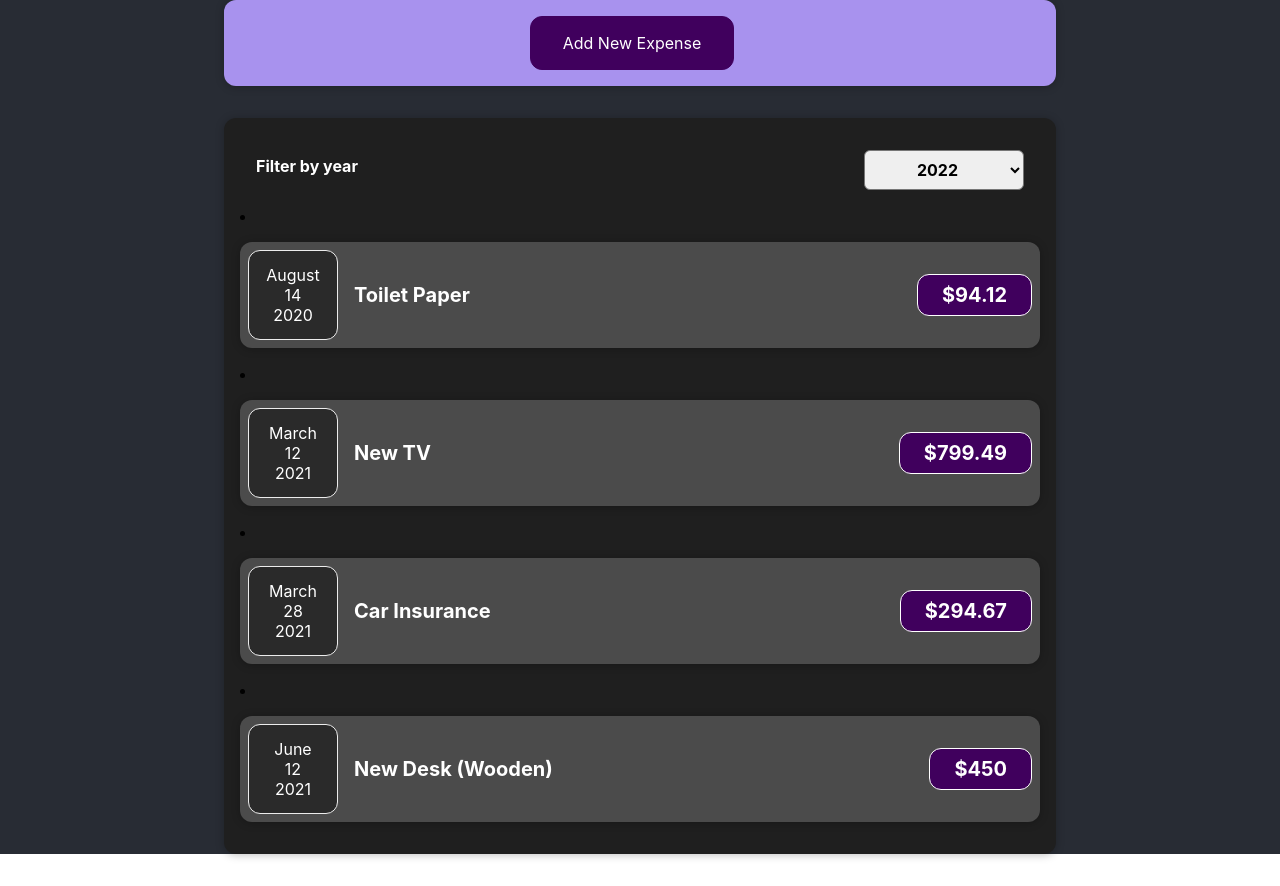
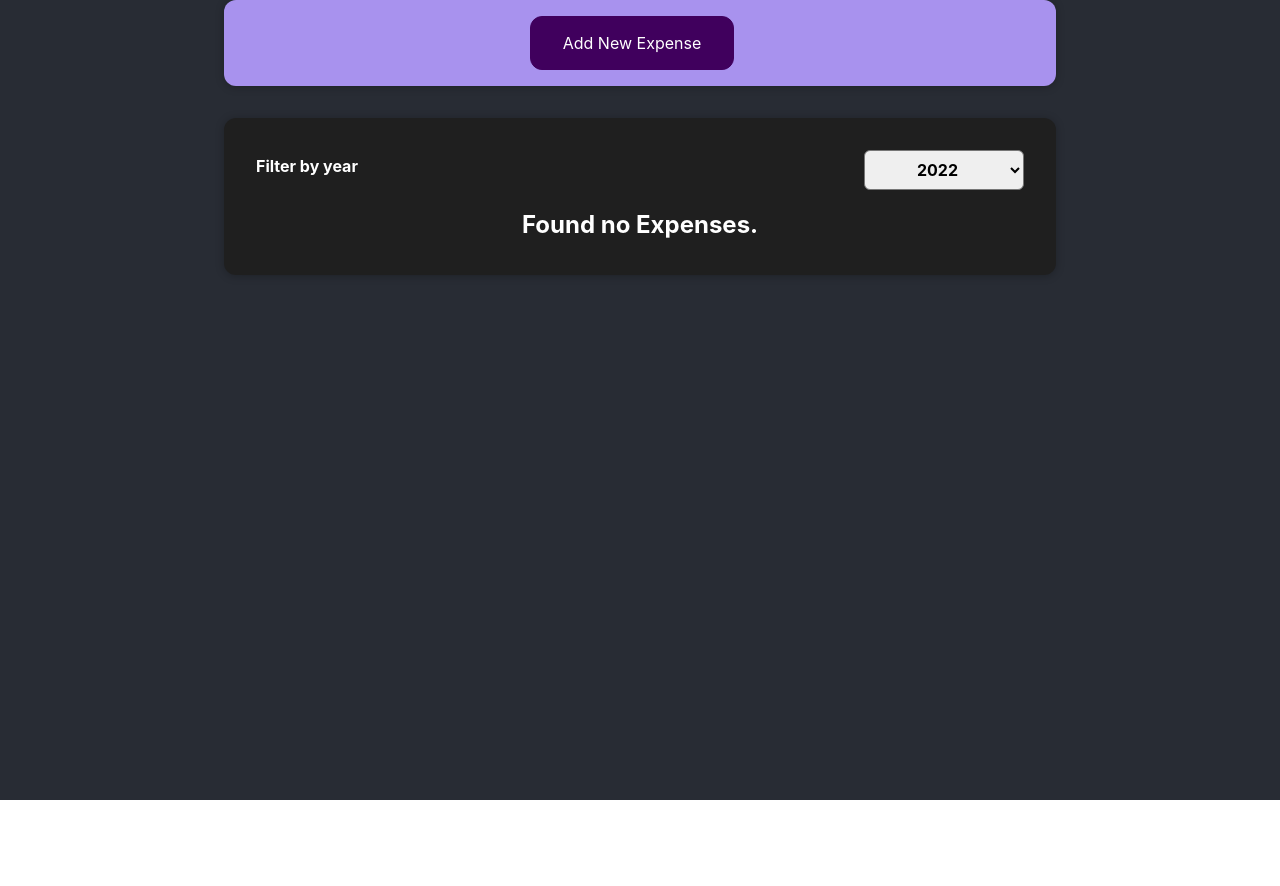
Before and after one commit to JongDeokRyu/react-complete-guide, a React (Create React App) app: page / in a window 1280 px wide. After the commit the page ends 800 px from the top, so only its background shows below. Built offline with nearby package versions, Linux system fonts and the light colour scheme.

Commit message:
렌더링 리스트 및 조건부 Content 추가

```diff
--- a/src/App.js
+++ b/src/App.js
@@ -3,8 +3,6 @@
 import NewExpense from "./components/NewExpense/NewExpense";
 import Expenses from "./components/Expenses/Expenses";
 import { useEffect, useState } from "react";
-
-const App = () => {
 const DUMMY_EXPENSES = [
   {
     id: "e1",
@@ -26,6 +24,7 @@
     date: new Date(2021, 5, 12),
   },
 ];
+const App = () => {
   const [expenses, setExpenses] = useState(DUMMY_EXPENSES);
 
   const addExpenseHandler = (expense) => {
--- a/src/components/Expenses/Expenses.js
+++ b/src/components/Expenses/Expenses.js
@@ -1,21 +1,20 @@
 import React, { useState } from "react";
-import ExpenseItem from "./ExpenseItem";
 import ExpenseFilter from "./ExpensesFilter";
 import Card from "../UI/Card";
-// import ExpensesList from "./ExpensesList";
+import ExpensesList from "./ExpensesList";
 // import ExpensesChart from "./ExpensesChart";
 import "./Expenses.css";
 
 const Expenses = (props) => {
-  const [filteredYear, setFilteredYear] = useState("2020");
+  const [filteredYear, setFilteredYear] = useState("2022");
 
   const filterChangeHandler = (selectedYear) => {
     setFilteredYear(selectedYear);
   };
 
-  // const filteredExpenses = props.items.filter((expense) => {
-  //   return expense.date.getFullYear().toString() === filteredYear;
-  // });
+  const filteredExpenses = props.items.filter((expense) => {
+    return expense.date.getFullYear().toString() === filteredYear;
+  });
 
   return (
     <Card className="expenses">
@@ -23,26 +22,7 @@
         selectedYear={filteredYear}
         onChangeFilter={filterChangeHandler}
       ></ExpenseFilter>
-      <ExpenseItem
-        title={props.items[0].title}
-        amount={props.items[0].amount}
-        date={props.items[0].date}
-      />
-      <ExpenseItem
-        title={props.items[1].title}
-        amount={props.items[1].amount}
-        date={props.items[1].date}
-      />
-      <ExpenseItem
-        title={props.items[2].title}
-        amount={props.items[2].amount}
-        date={props.items[2].date}
-      />
-      <ExpenseItem
-        title={props.items[3].title}
-        amount={props.items[3].amount}
-        date={props.items[3].date}
-      />
+      <ExpensesList items={filteredExpenses}></ExpensesList>
     </Card>
   );
 };
--- /dev/null
+++ b/src/components/Expenses/ExpensesList.css
@@ -0,0 +1,9 @@
+.expenses-list {
+  list-style: none;
+  padding: 0;
+}
+
+.expenses-list__fallback {
+  color: white;
+  text-align: center;
+}
--- /dev/null
+++ b/src/components/Expenses/ExpensesList.js
@@ -0,0 +1,24 @@
+import React from "react";
+
+import ExpenseItem from "./ExpenseItem";
+import "./ExpensesList.css";
+const ExpensesList = (props) => {
+  if (props.items.length === 0) {
+    return <h2 className="expenses-list__fallback">Found no Expenses.</h2>;
+  }
+
+  return (
+    <ul className="expenses-list">
+      {props.items.map((expense) => (
+        <ExpenseItem
+          key={expense.id}
+          title={expense.title}
+          amount={expense.amount}
+          date={expense.date}
+        ></ExpenseItem>
+      ))}
+    </ul>
+  );
+};
+
+export default ExpensesList;
```
Lines whose indentation alone changed are shown as unchanged.
